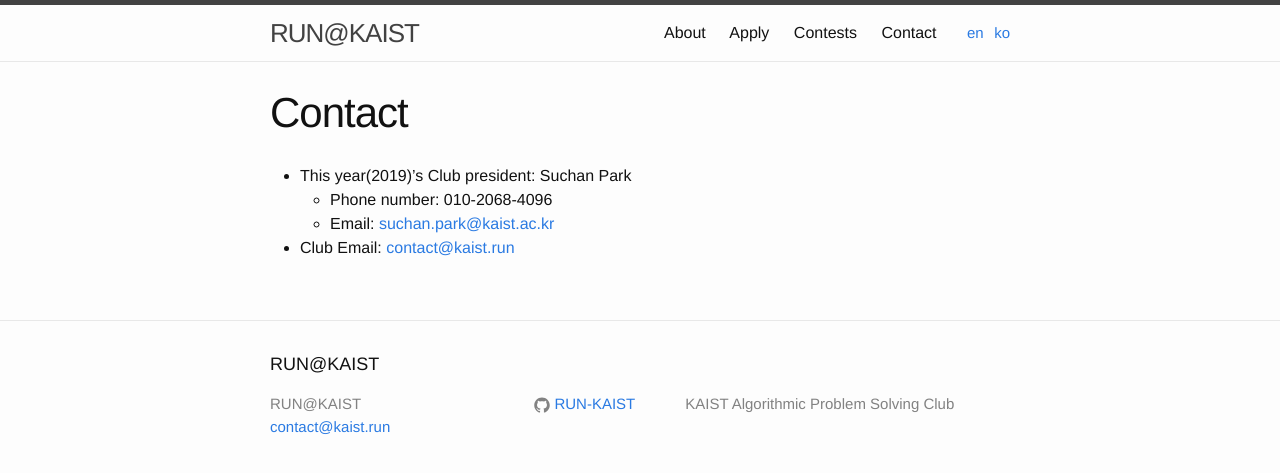
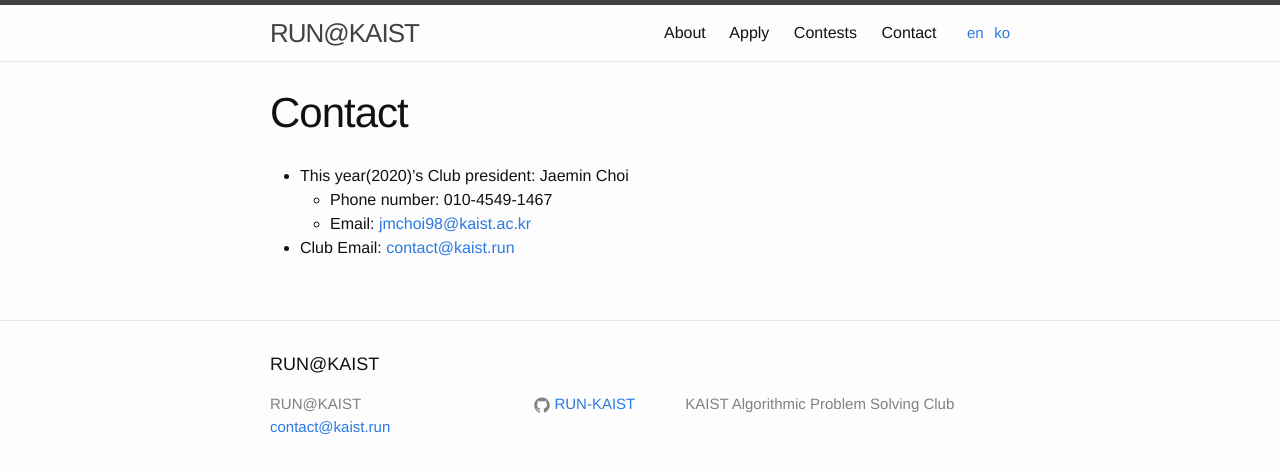
Before and after one commit to RUN-KAIST/kaist.run, a Jekyll site: the page built from contact/en.md, in a window 1280 px wide. Shown: the top 473 px of the page. Built offline with Jekyll 4.4.1, drawn with Linux system fonts in a browser that asks for light colours.

Commit message:
Update en.md

```diff
--- a/contact/en.md
+++ b/contact/en.md
@@ -7,7 +7,7 @@ lang: en
 order: 100
 ---
 
-- This year(2019)'s Club president: Suchan Park
-  - Phone number: 010-2068-4096
-  - Email: [suchan.park@kaist.ac.kr](mailto:suchan.park@kaist.ac.kr)
+- This year(2020)'s Club president: Jaemin Choi
+  - Phone number: 010-4549-1467
+  - Email: [jmchoi98@kaist.ac.kr](mailto:jmchoi98@kaist.ac.kr)
 - Club Email: [contact@kaist.run](mailto:contact@kaist.run)
```
